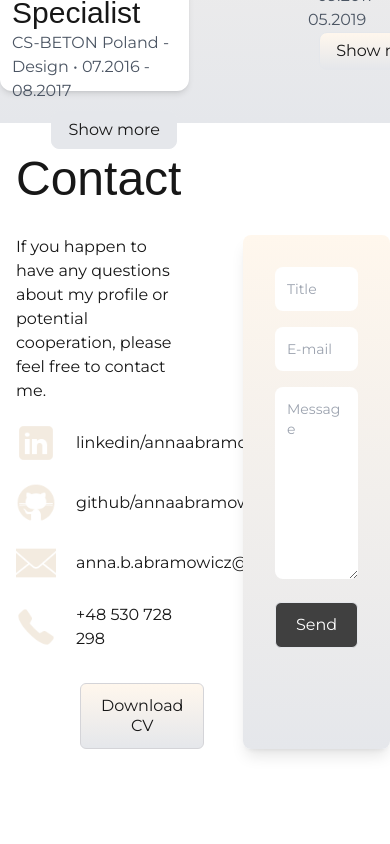
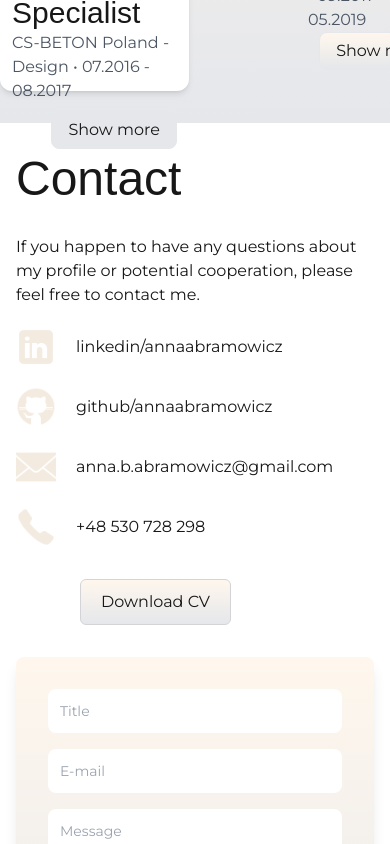
Before and after one commit to annabrudnicka/annarudnicka-webpage, a Next.js app: page / in a window 390 px wide. Shown: the part 3720-4564 px from the top of the page. Before the commit the page ends 4501 px from the top, so only its background shows below. Built offline with nearby package versions, Linux system fonts and the light colour scheme; a web font is replaced by a local one.

Commit message:
Contact section responsive

```diff
--- a/src/app/components/Sections/ContactSection/ContactSection.tsx
+++ b/src/app/components/Sections/ContactSection/ContactSection.tsx
@@ -11,11 +11,11 @@ const ContactSection = () => {
   useIntersectionObserver(".scale-in-element");
 
   return (
-    <section className="h-fit w-screen px-4 py-8">
-      <div className="max-w-6xl mx-auto">
+    <section className="h-fit w-screen sm:px-4 py-8">
+      <div className="max-w-6xl mx-4 sm:mx-auto">
         <h1 className="font-playfair text-5xl pb-8">Contact</h1>
-        <div className="flex justify-between">
-          <div className="scale-in-element opacity-0 scale-0 w-1/2 pr-2 h-full">
+        <div className="sm:flex justify-between">
+          <div className="scale-in-element opacity-0 scale-0 sm:w-1/2 pr-2 h-full">
             <p className="max-w-xl text-md pb-5">
               If you happen to have any questions about my profile or potential
               cooperation, please feel free to contact me.
@@ -71,7 +71,7 @@ const ContactSection = () => {
               +48 530 728 298
             </span>
             <div className="text-md">
-              <DownloadCVButton className="bg-gradient-bg ml-16 mt-3" />
+              <DownloadCVButton className="bg-gradient-bg ml-16 mt-3 mb-8" />
             </div>
           </div>
           <EmailForm />
--- a/src/app/components/Sections/ContactSection/EmailForm.tsx
+++ b/src/app/components/Sections/ContactSection/EmailForm.tsx
@@ -2,7 +2,7 @@ import { sendEmail } from "@/app/components/Sections/ContactSection/sendEmail";
 
 export default function EmailForm() {
   return (
-    <div className="scale-in-element opacity-0 scale-0 rounded-lg bg-gradient-bg p-8 shadow-lg w-1/2 ml-12">
+    <div className="scale-in-element opacity-0 scale-0 rounded-lg bg-gradient-bg p-8 shadow-lg sm:w-1/2 sm:ml-12">
       <form action={sendEmail} className="space-y-4">
         <div>
           <label className="sr-only" htmlFor="title">
```
